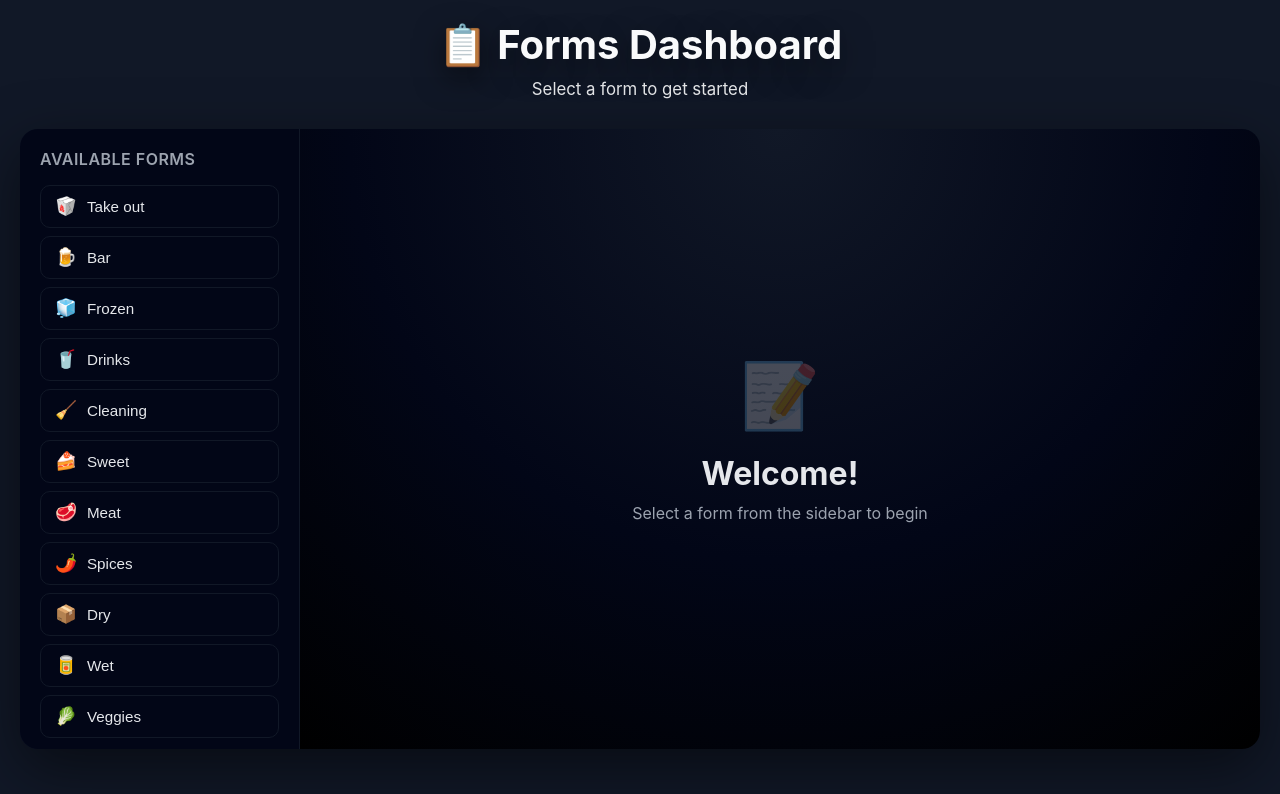
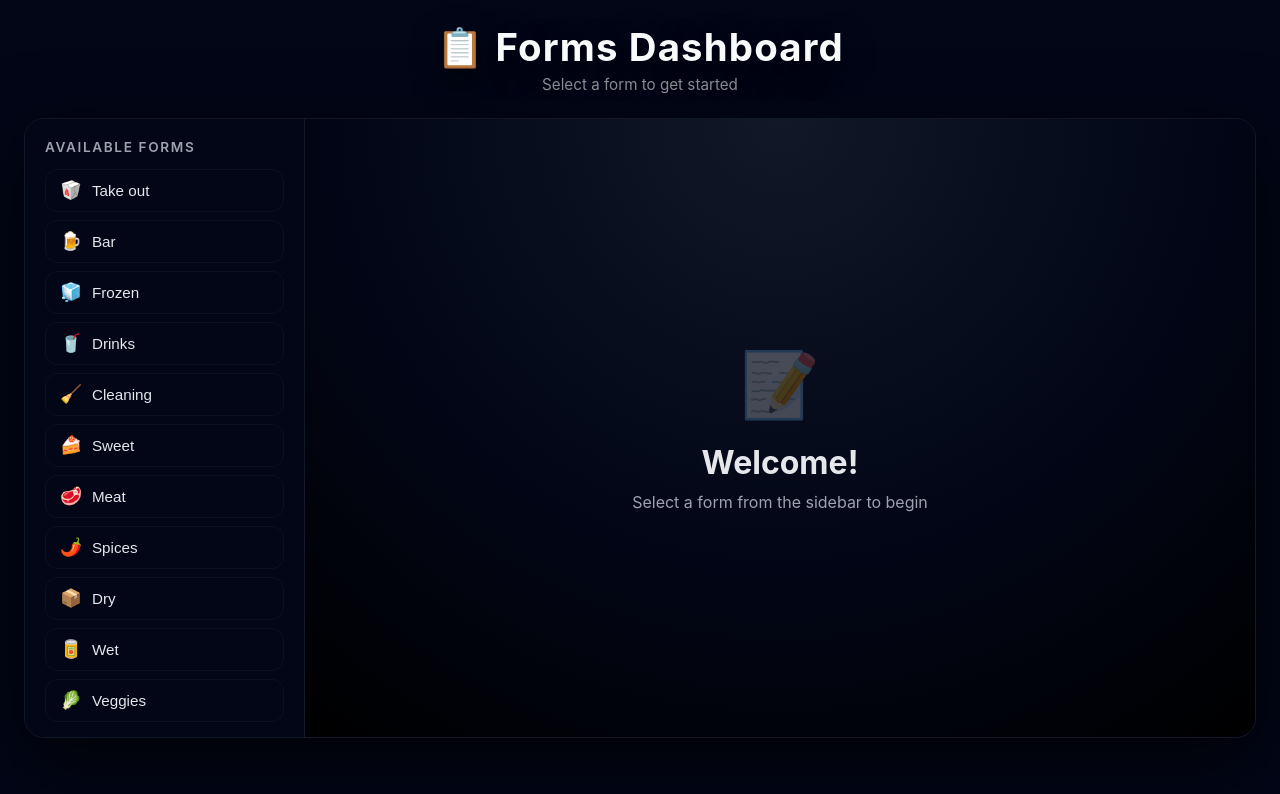
Before and after one commit to IvyAndersen/fillout-dashboard, a website: page index.html in a window 1280 px wide. Drawn offline with Linux system fonts and the light colour scheme.

Commit message:
Refactor styles for improved layout and design

```diff
--- a/styles.css
+++ b/styles.css
@@ -1,72 +1,79 @@
+/* RESET ------------------------------------------------------- */
 * {
     margin: 0;
     padding: 0;
     box-sizing: border-box;
 }
 
+/* PAGE BACKGROUND --------------------------------------------- */
 body {
     font-family: -apple-system, BlinkMacSystemFont, 'Segoe UI', Roboto, Oxygen, Ubuntu, Cantarell, sans-serif;
-    background: #111827; /* same dark grey as many Fillout components */
+    /* dark, subtle gradient like a modern web app */
+    background: radial-gradient(circle at top, #020617 0%, #020617 40%, #020617 100%);
     min-height: 100vh;
-    padding: 20px;
+    padding: 24px;
+    color: #e5e7eb;
 }
 
-
-
-/* wrapper */
+/* SHELL ------------------------------------------------------- */
 .container {
     max-width: 1400px;
     margin: 0 auto;
 }
 
-/* header */
+/* HEADER ------------------------------------------------------ */
 .header {
     text-align: center;
     color: #f9fafb;
-    margin-bottom: 30px;
+    margin-bottom: 24px;
 }
 
 .header h1 {
-    font-size: 2.5rem;
-    margin-bottom: 10px;
-    text-shadow: 0 10px 30px rgba(0,0,0,0.5);
+    font-size: 2.4rem;
+    font-weight: 700;
+    letter-spacing: 0.03em;
+    text-shadow: 0 10px 30px rgba(0,0,0,0.7);
 }
 
+/* If you STILL have the subtitle <p>, this keeps it subtle.
+   You can also delete the <p> from your HTML entirely. */
 .header p {
-    font-size: 1.05rem;
-    opacity: 0.9;
+    margin-top: 4px;
+    font-size: 0.95rem;
+    opacity: 0.55;
 }
 
-/* main card */
+/* DASHBOARD LAYOUT -------------------------------------------- */
 .dashboard {
     display: grid;
     grid-template-columns: 280px 1fr;
     gap: 0;
-    background: rgba(15, 23, 42, 0.96);      /* dark shell like the form */
-    border-radius: 18px;
+    background: #020617;                /* same depth as Fillout frame */
+    border-radius: 20px;
     overflow: hidden;
-    box-shadow: 0 20px 60px rgba(0,0,0,0.5);
+    border: 1px solid #111827;
+    box-shadow: 0 24px 80px rgba(0,0,0,0.75);
     height: calc(100vh - 180px);
 }
 
-/* sidebar */
+/* SIDEBAR ----------------------------------------------------- */
 .sidebar {
-    background: #020617;                     /* near-black */
+    background: #020617;
     padding: 20px;
     overflow-y: auto;
     border-right: 1px solid #111827;
-    color: #e5e7eb;
 }
 
 .sidebar h2 {
-    font-size: 1rem;
-    margin-bottom: 16px;
+    font-size: 0.85rem;
+    margin-bottom: 14px;
     font-weight: 600;
-    letter-spacing: 0.03em;
+    letter-spacing: 0.12em;
     text-transform: uppercase;
     color: #9ca3af;
 }
 
+/* Form list / buttons ----------------------------------------- */
 .form-list {
     list-style: none;
 }
@@ -75,13 +82,12 @@ body {
     margin-bottom: 8px;
 }
 
-/* buttons */
 .form-button {
     width: 100%;
     padding: 10px 14px;
     background: #020617;
-    border: 1px solid #111827;
-    border-radius: 10px;
+    border: 1px solid #0b1120;
+    border-radius: 12px;
     text-align: left;
     cursor: pointer;
     font-size: 0.95rem;
@@ -89,34 +95,39 @@ body {
     display: flex;
     align-items: center;
     gap: 10px;
-    transition: transform 0.15s ease, box-shadow 0.15s ease, background 0.15s ease, border-color 0.15s ease, color 0.15s ease;
+    transition:
+        background 0.15s ease,
+        border-color 0.15s ease,
+        color 0.15s ease,
+        box-shadow 0.15s ease,
+        transform 0.15s ease;
 }
 
 .form-button:hover {
-    background: #0b1120;
-    border-color: #22c55e;                   /* subtle green accent like Fillout buttons */
-    box-shadow: 0 6px 18px rgba(0,0,0,0.6);
+    background: #020617;
+    border-color: #22c55e;           /* Fillout green accent */
+    box-shadow: 0 8px 24px rgba(0,0,0,0.7);
     transform: translateX(2px);
 }
 
 .form-button.active {
-    background: #22c55e;
+    background: #22c55e;             /* active = Fillout button color */
     border-color: #22c55e;
     color: #022c22;
-    box-shadow: 0 10px 24px rgba(0,0,0,0.8);
+    box-shadow: 0 12px 30px rgba(0,0,0,0.9);
 }
 
 .form-icon {
     font-size: 1.1rem;
 }
 
-/* content area behind the iframe */
+/* CONTENT AREA (behind iframe) -------------------------------- */
 .content {
     position: relative;
-    background: #020617;                     /* match Fillout’s dark background */
+    background: #020617;              /* matches form’s outer bg */
 }
 
-/* welcome state (when no form selected) */
+/* Welcome state when no form selected -------------------------- */
 .welcome {
     display: flex;
     flex-direction: column;
@@ -149,7 +160,7 @@ body {
     font-size: 1rem;
 }
 
-/* iframe wrapper */
+/* IFRAME WRAPPER ---------------------------------------------- */
 .form-wrapper {
     display: none;
     width: 100%;
@@ -157,7 +168,7 @@ body {
     position: absolute;
     top: 0;
     left: 0;
-    background: #020617;                     /* so edges around the form stay dark */
+    background: #020617;              /* so edges around the form stay dark */
 }
 
 .form-wrapper.active {
@@ -173,7 +184,7 @@ body {
     left: 0;
 }
 
-/* responsive */
+/* RESPONSIVE -------------------------------------------------- */
 @media (max-width: 768px) {
     .dashboard {
         grid-template-columns: 1fr;
```
